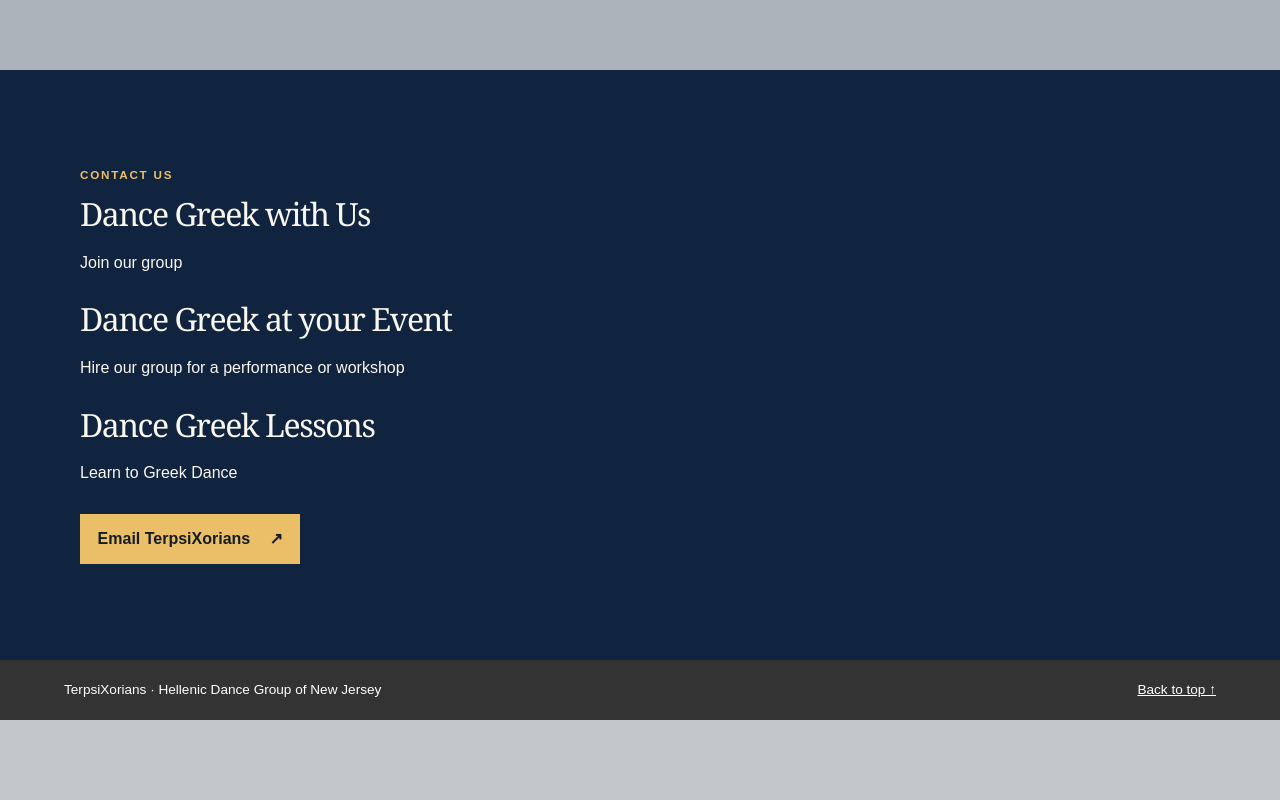
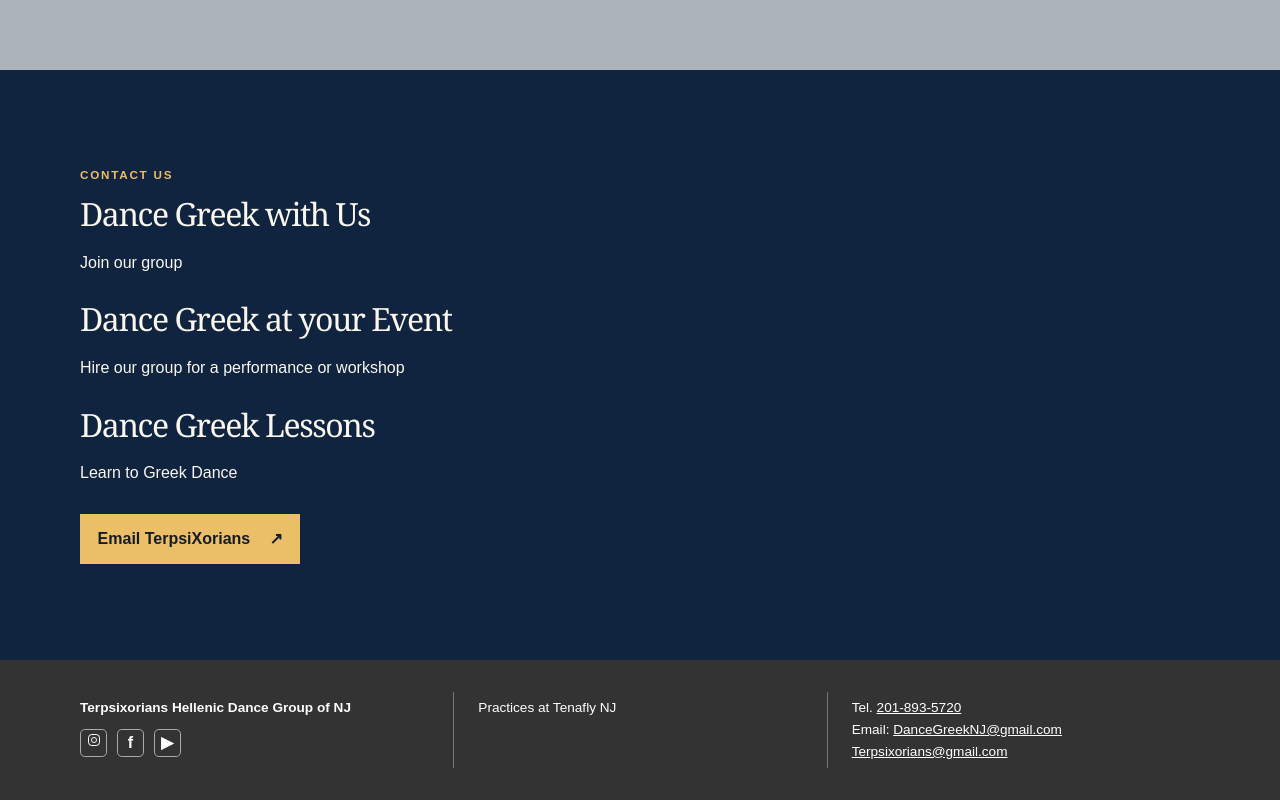
Before and after one commit to terpsixorians/dancegreek, a plain HTML site: page index.html in a window 1280 px wide. Shown: the part 1960-2760 px from the top of the page. Before the commit the page ends 2680 px from the top, so only its background shows below. Drawn offline with Linux system fonts and the light colour scheme.

Commit message:
Add footer columns and floating top link

```diff
--- /dev/null
+++ b/footer.css
@@ -0,0 +1,18 @@
+.site-footer { display: block; padding-block: 2rem; padding-inline-end: max(5vw, 4rem); }
+.footer-columns { display: grid; grid-template-columns: 1fr 1fr 1fr; max-width: 1120px; margin-inline: auto; }
+.footer-columns > * { padding: .35rem 1.5rem; }
+.footer-columns > :first-child { padding-inline-start: 0; }
+.footer-columns > * + * { border-inline-start: 1px solid #777; }
+.footer-columns address { font-style: normal; overflow-wrap: anywhere; }
+.footer-social { display: flex; gap: .6rem; margin-top: .65rem; }
+.footer-social span { display: grid; place-items: center; width: 1.7rem; height: 1.7rem; border: 1px solid #aaa; border-radius: .3rem; font: bold 1rem Arial, sans-serif; }
+.back-to-top { position: fixed; z-index: 2; right: 1rem; bottom: max(1rem, env(safe-area-inset-bottom)); display: grid; place-items: center; width: 2.75rem; height: 2.75rem; border: 1px solid #aaa; border-radius: 50%; background: #333; color: white; text-decoration: none; font-size: 1.3rem; }
+.back-to-top:hover { background: #555; }
+@media (max-width: 680px) {
+  .footer-columns { grid-template-columns: 1fr; }
+  .footer-columns > * { padding: .85rem 0; }
+  .footer-columns > * + * { border-inline-start: 0; border-block-start: 1px solid #777; }
+}
+.footer-social span:first-child { font-size: 0; }
+.footer-social span:first-child::before { content: ""; width: .62rem; height: .62rem; border: 1px solid currentColor; border-radius: .24rem; grid-area: 1 / 1; }
+.footer-social span:first-child::after { content: ""; width: .24rem; height: .24rem; border: 1px solid currentColor; border-radius: 50%; grid-area: 1 / 1; }
--- a/index.html
+++ b/index.html
@@ -7,6 +7,7 @@
   <title>Greek Folk Dance in New Jersey | TerpsiXorians</title>
   <link rel="canonical" href="https://www.dancegreek.com/">
   <link rel="stylesheet" href="style.css">
+  <link rel="stylesheet" href="footer.css">
   <link rel="stylesheet" href="photo-gallery.css">
   <link rel="stylesheet" href="scroll-story.css">
   <script src="photo-gallery.js" defer></script>
@@ -87,6 +88,24 @@
     </div>
     <div class="album-thumbnails" aria-label="Photos in this gallery"></div>
   </dialog>
-  <footer><span>TerpsiXorians · Hellenic Dance Group of New Jersey</span><a href="#home">Back to top ↑</a></footer>
+  <footer class="site-footer">
+    <div class="footer-columns">
+      <div>
+        <strong>Terpsixorians Hellenic Dance Group of NJ</strong>
+        <div class="footer-social" aria-label="Social platforms">
+          <span title="Instagram" aria-label="Instagram" role="img">◎</span>
+          <span title="Facebook" aria-label="Facebook" role="img">f</span>
+          <span title="YouTube" aria-label="YouTube" role="img">▶</span>
+        </div>
+      </div>
+      <div>Practices at Tenafly NJ</div>
+      <address>
+        <div>Tel. <a href="tel:+12018935720">201-893-5720</a></div>
+        <div>Email: <a href="mailto:DanceGreekNJ@gmail.com">DanceGreekNJ@gmail.com</a></div>
+        <div><a href="mailto:Terpsixorians@gmail.com">Terpsixorians@gmail.com</a></div>
+      </address>
+    </div>
+  </footer>
+  <a class="back-to-top" href="#" aria-label="Back to top" title="Back to top">↑</a>
 </body>
 </html>
```
